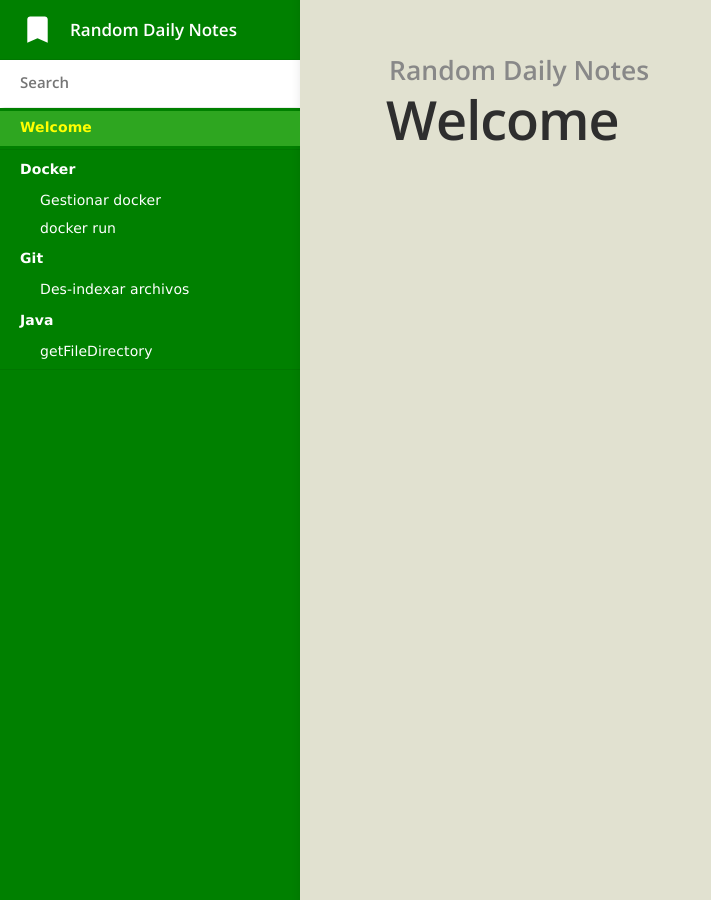
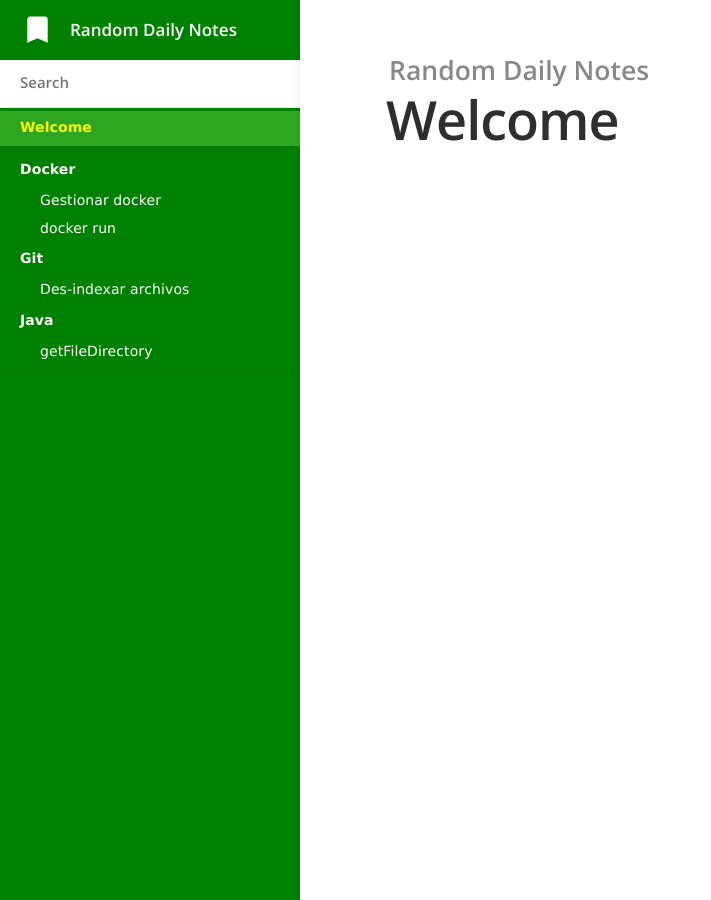
Before and after one commit to slaarks/slaarks.github.io, a Jekyll site: the page built from index.md, in a window 1280 px wide. Shown: the whole page, without its empty margins (0-711 px from the left). Built offline with Jekyll 4.4.1, drawn with Linux system fonts in a browser that asks for light colours.

Commit message:
Update main.scss

```diff
--- a/css/main.scss
+++ b/css/main.scss
@@ -8,7 +8,7 @@ $body-background-color: #2B2E31;
 
 $content-max-width: 800px;
 $content-color: #222;
-$content-background-color: #e1e1d0;
+$content-background-color: #ffffff;
 
 $brand-colour: #008000;
 $brand-colour-light: mix($brand-colour, $content-background-color, 10%);
```
